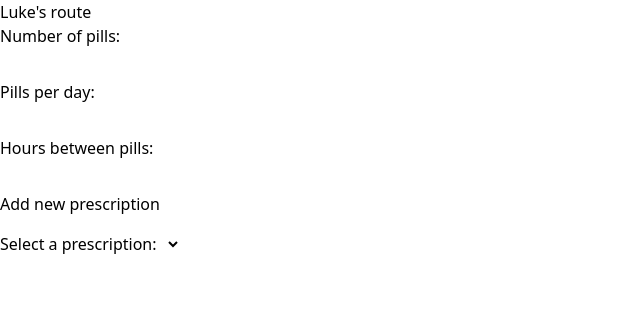
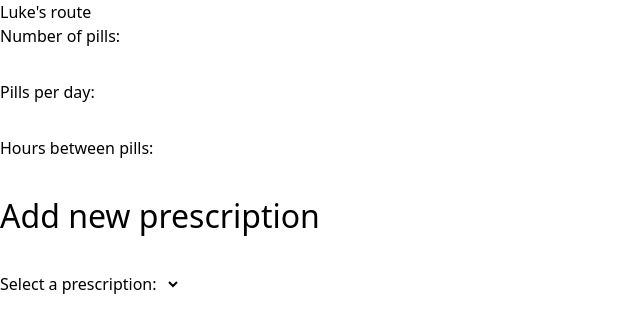
Before and after one commit to justinschwerdtfeger/axxess-hackathon, a SvelteKit app: page /luke in a window 1280 px wide. Shown: the top 332 px of the page, without its empty margins (0-640 px from the left). Built offline with nearby package versions, Linux system fonts and the light colour scheme.

Commit message:
Update +page.svelte

```diff
--- a/src/routes/luke/+page.svelte
+++ b/src/routes/luke/+page.svelte
@@ -54,11 +54,7 @@
     $: {
         if ($prescriptions[selectedPrescriptionIndex] && $prescriptions[selectedPrescriptionIndex].pills === 0) {
             removePrescription(selectedPrescriptionIndex);
-            if (success) {
-                success.play().catch(error => {
-                    console.error("Failed to play audio:", error);
-                });
-            }
+            success.play();
         }
     }
 </script>
@@ -108,7 +104,7 @@
         <h3>Selected Prescription</h3>
         <label>
             Number of pills:
-            <input type="number" bind:value={$prescriptions[selectedPrescriptionIndex].pills} on:input={(e) => updatePills(selectedPrescriptionIndex, e.target.value)}>
+            <input type="number" bind:value={$prescriptions[selectedPrescriptionIndex].pills} on:input={(e) => updatePills(selectedPrescriptionIndex, (e.target as HTMLInputElement).value)}>
         </label>
         <br>
         Pills per day: {$prescriptions[selectedPrescriptionIndex].perDay}
@@ -119,10 +115,10 @@
 
 <style>
     button {
-        font-size: 1em;
+        font-size: 2em;
     }
     form {
-        margin-bottom: 1em;
+        margin-bottom: 2em;
     }
     label {
         display: block;
@@ -130,7 +126,7 @@
     }
     ul {
         list-style-type: none;
-        padding: 0;
+        padding: 1;
     }
     li {
         margin-bottom: 1em;
```
